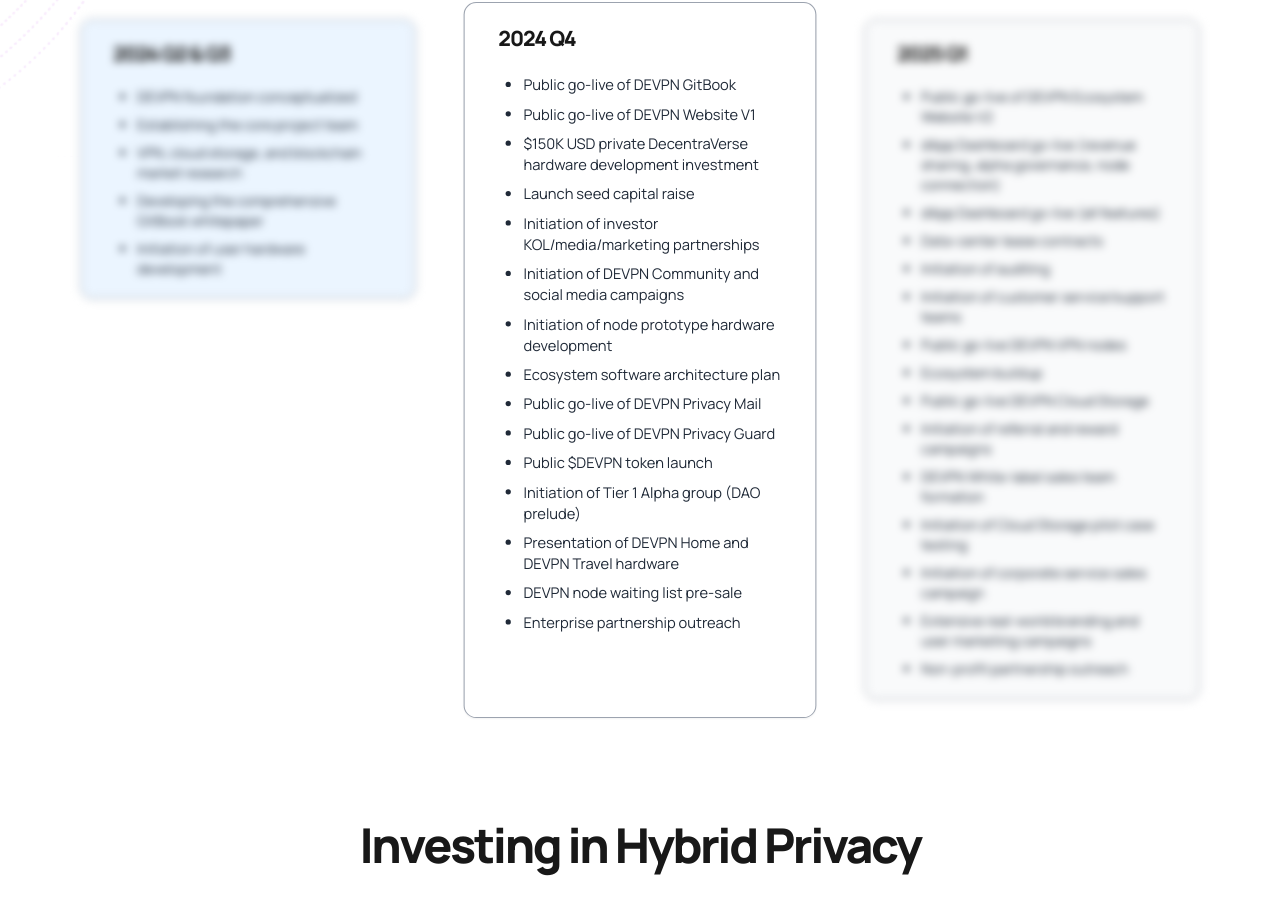
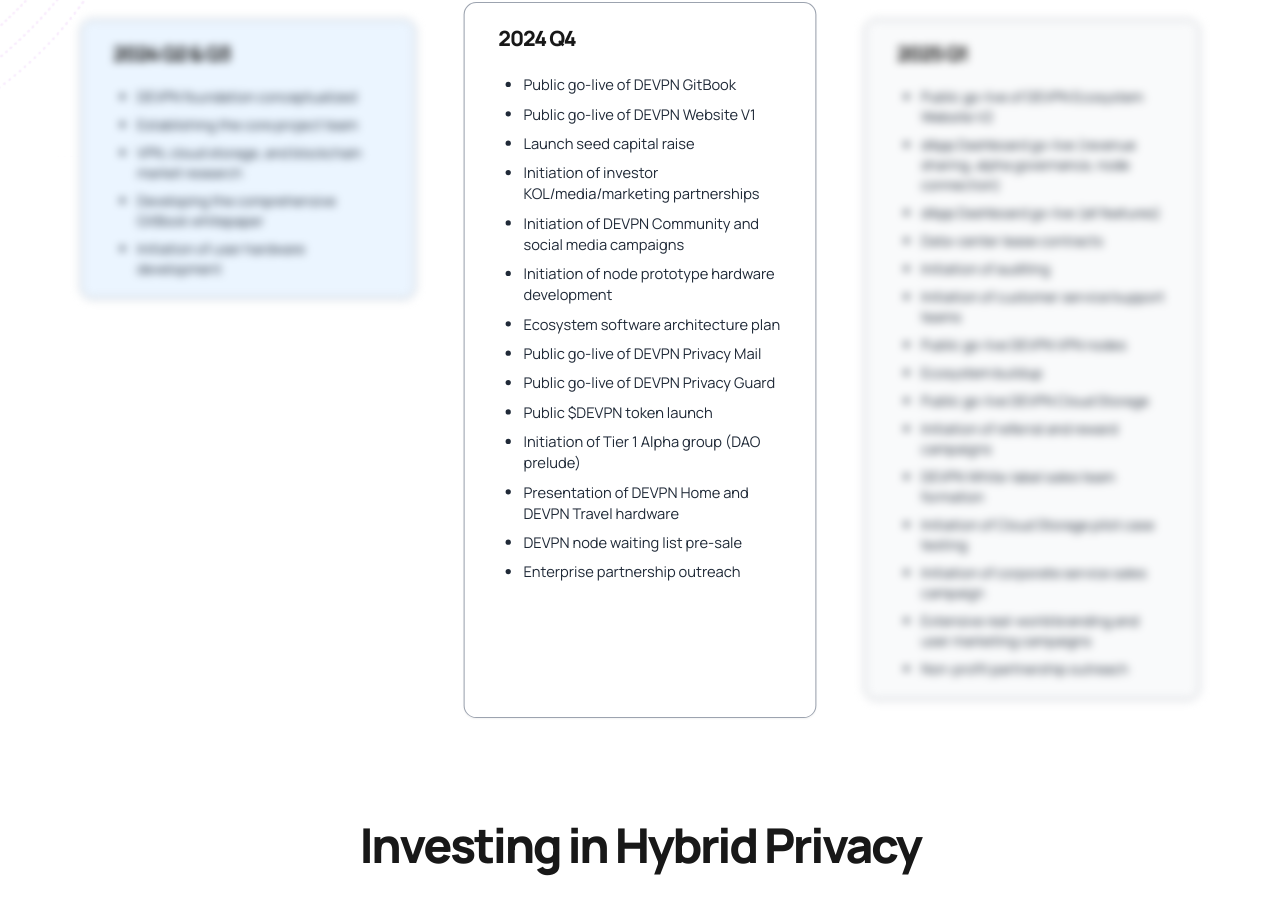
Before and after one commit to ByronCode9/devpn, a React (Vite) app: page / in a window 1280 px wide. Shown: the part 5331-6245 px from the top of the page. Built offline with nearby package versions, Linux system fonts and the light colour scheme; a web font is replaced by a local one.

Commit message:
remove money

```diff
--- a/src/pages/Home/VPNRoadmap/VPNRoadmap.jsx
+++ b/src/pages/Home/VPNRoadmap/VPNRoadmap.jsx
@@ -21,7 +21,6 @@
       content: [
         "Public go-live of DEVPN GitBook",
         "Public go-live of DEVPN Website V1",
-        "$150K USD private DecentraVerse hardware development investment",
         "Launch seed capital raise",
         "Initiation of investor KOL/media/marketing partnerships",
         "Initiation of DEVPN Community and social media campaigns",
```
